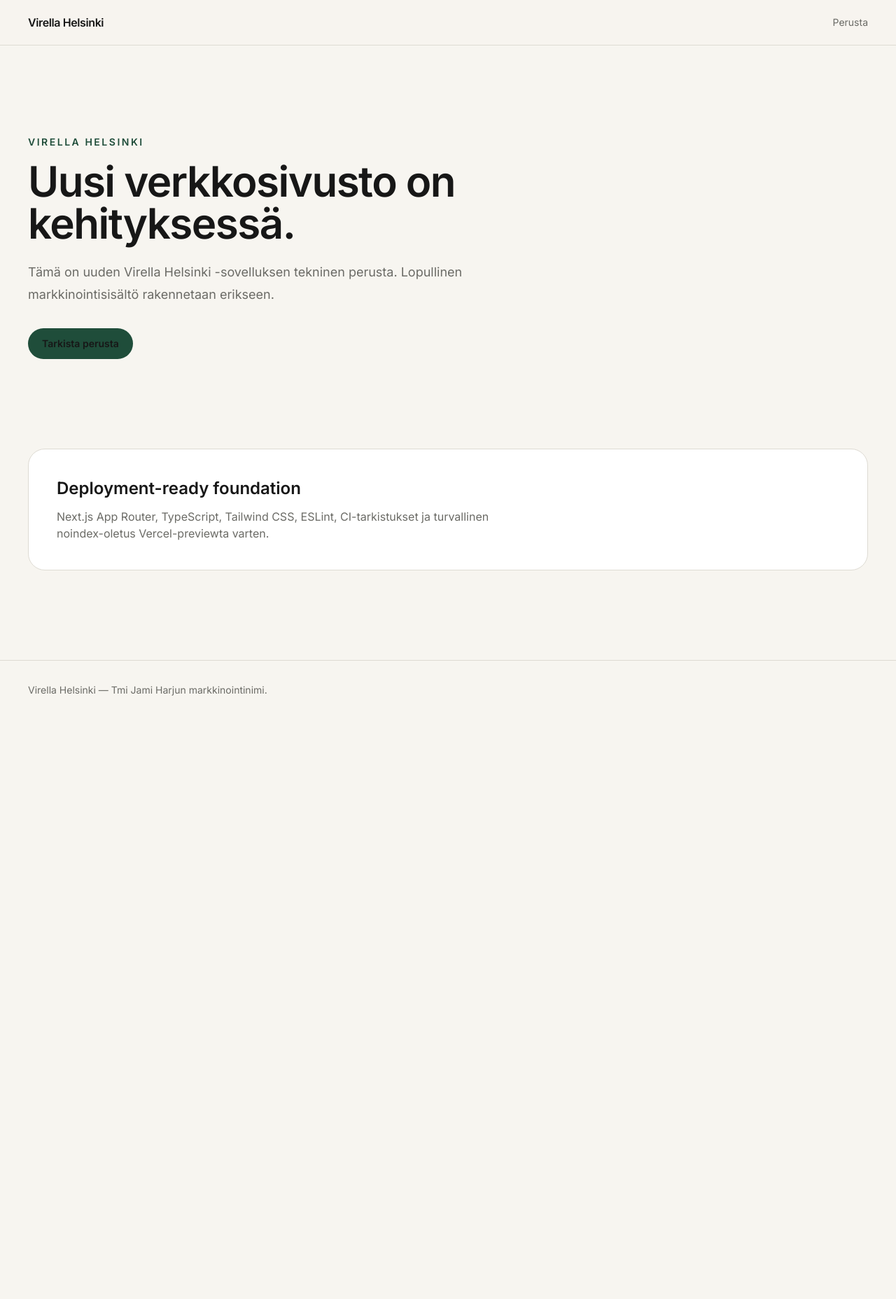
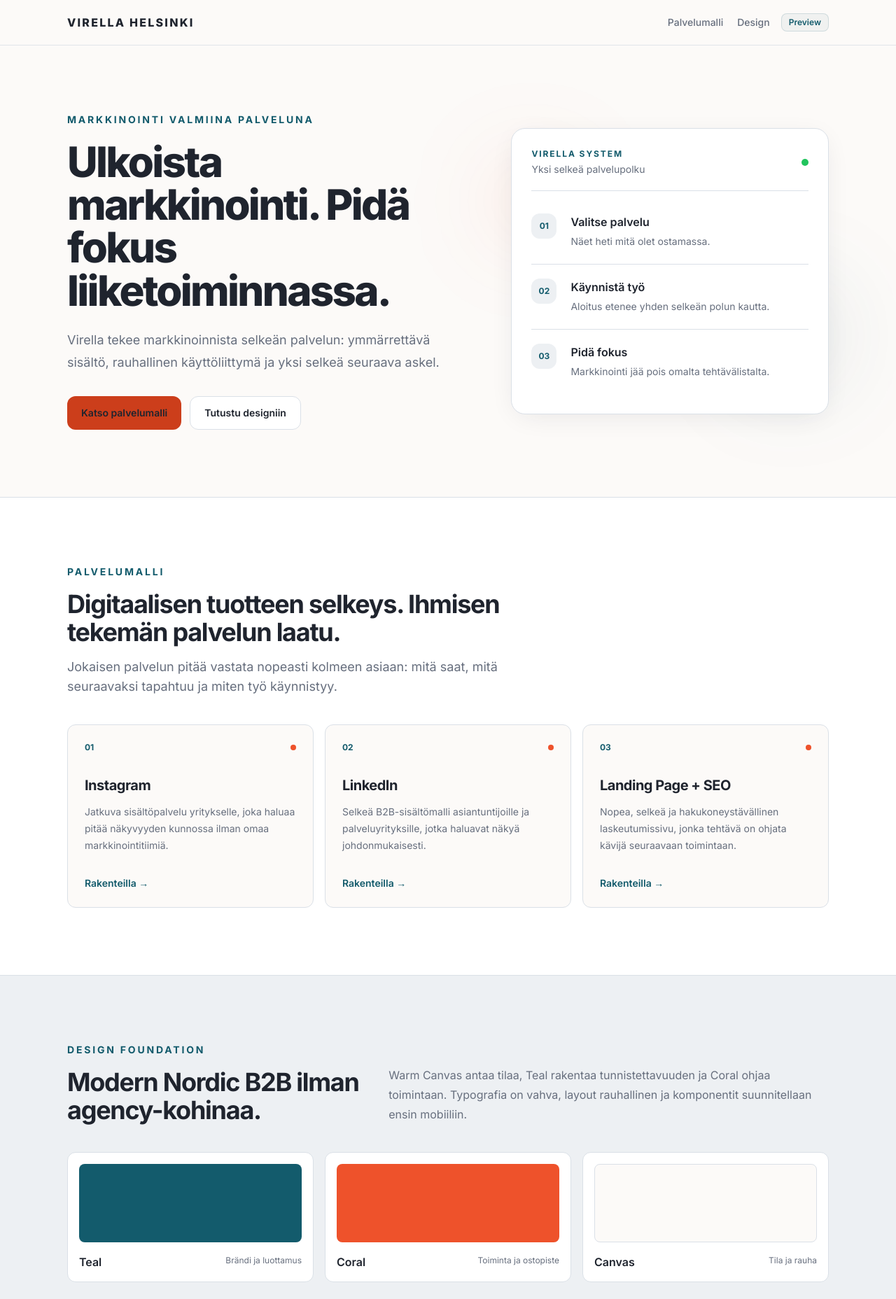
Before and after one commit to Jambovisuaalit/virella-helsinki-web, a Next.js app: page / in a window 1280 px wide. Shown: the top 1856 px of the page at 70% size. Before the commit the page ends 1028 px from the top, so only its background shows below. Built offline with nearby package versions, Linux system fonts and the light colour scheme.

Commit message:
style: implement Virella Nordic design foundation

```diff
--- a/app/globals.css
+++ b/app/globals.css
@@ -1,24 +1,36 @@
 @import "tailwindcss";
 
 :root {
-  --background: #f7f5f0;
-  --foreground: #171717;
+  --background: #fcfaf8;
+  --foreground: #1f242e;
   --surface: #ffffff;
-  --muted: #6b6b66;
-  --border: #dedbd3;
-  --brand: #1f4d3a;
+  --cloud: #edf0f3;
+  --mist: #e8ebee;
+  --muted: #676f7e;
+  --border: #dae0e7;
+  --brand: #135b6c;
+  --brand-strong: #0e4654;
   --brand-foreground: #ffffff;
-  --focus: #0f766e;
+  --accent: #ee522b;
+  --action: #cc3e1b;
+  --success: #21c45d;
+  --focus: #135b6c;
 }
 
 @theme inline {
   --color-background: var(--background);
   --color-foreground: var(--foreground);
   --color-surface: var(--surface);
+  --color-cloud: var(--cloud);
+  --color-mist: var(--mist);
   --color-muted: var(--muted);
   --color-border: var(--border);
   --color-brand: var(--brand);
+  --color-brand-strong: var(--brand-strong);
   --color-brand-foreground: var(--brand-foreground);
+  --color-accent: var(--accent);
+  --color-action: var(--action);
+  --color-success: var(--success);
   --color-focus: var(--focus);
 }
 
@@ -36,6 +48,14 @@ body {
   color: var(--foreground);
   font-family: var(--font-inter), Arial, Helvetica, sans-serif;
   -webkit-font-smoothing: antialiased;
+  text-rendering: optimizeLegibility;
+}
+
+button,
+input,
+textarea,
+select {
+  font: inherit;
 }
 
 a {
@@ -43,7 +63,27 @@ a {
   text-decoration: none;
 }
 
+::selection {
+  background: var(--brand);
+  color: var(--brand-foreground);
+}
+
 :focus-visible {
   outline: 3px solid var(--focus);
   outline-offset: 3px;
 }
+
+@media (prefers-reduced-motion: reduce) {
+  html {
+    scroll-behavior: auto;
+  }
+
+  *,
+  *::before,
+  *::after {
+    scroll-behavior: auto !important;
+    transition-duration: 0.01ms !important;
+    animation-duration: 0.01ms !important;
+    animation-iteration-count: 1 !important;
+  }
+}
--- a/app/page.tsx
+++ b/app/page.tsx
@@ -2,36 +2,177 @@ import { SectionContainer } from "@/components/layout/section-container";
 import { SiteFooter } from "@/components/site/footer";
 import { SiteHeader } from "@/components/site/header";
 import { ButtonLink } from "@/components/ui/button";
+
+const serviceAreas = [
+  {
+    title: "Instagram",
+    text: "Jatkuva sisältöpalvelu yritykselle, joka haluaa pitää näkyvyyden kunnossa ilman omaa markkinointitiimiä.",
+  },
+  {
+    title: "LinkedIn",
+    text: "Selkeä B2B-sisältömalli asiantuntijoille ja palveluyrityksille, jotka haluavat näkyä johdonmukaisesti.",
+  },
+  {
+    title: "Landing Page + SEO",
+    text: "Nopea, selkeä ja hakukoneystävällinen laskeutumissivu, jonka tehtävä on ohjata kävijä seuraavaan toimintaan.",
+  },
+];
+
+const principles = [
+  ["Teal", "Brändi ja luottamus", "bg-brand"],
+  ["Coral", "Toiminta ja ostopiste", "bg-accent"],
+  ["Canvas", "Tila ja rauha", "bg-background border border-border"],
+] as const;
 
 export default function Home() {
   return (
     <>
       <SiteHeader />
       <main>
-        <SectionContainer className="py-24 sm:py-32">
-          <div className="max-w-3xl">
-            <p className="mb-4 text-sm font-semibold uppercase tracking-[0.18em] text-brand">
-              Virella Helsinki
+        <section className="overflow-hidden border-b border-border">
+          <SectionContainer className="grid gap-12 py-16 md:grid-cols-[1.1fr_0.9fr] md:items-center md:py-24 lg:gap-20">
+            <div className="max-w-[720px]">
+              <p className="mb-5 text-xs font-bold uppercase tracking-[0.2em] text-brand sm:text-sm">
+                Markkinointi valmiina palveluna
               </p>
-            <h1 className="text-4xl font-semibold tracking-tight sm:text-6xl">
-              Uusi verkkosivusto on kehityksessä.
+              <h1 className="max-w-[760px] text-[2.55rem] font-extrabold leading-[1.02] tracking-[-0.045em] sm:text-5xl md:text-[3.75rem]">
+                Ulkoista markkinointi. Pidä fokus liiketoiminnassa.
               </h1>
-            <p className="mt-6 max-w-2xl text-lg leading-8 text-muted">
-              Tämä on uuden Virella Helsinki -sovelluksen tekninen perusta. Lopullinen markkinointisisältö rakennetaan erikseen.
+              <p className="mt-6 max-w-[680px] text-base leading-7 text-muted sm:text-lg sm:leading-8">
+                Virella tekee markkinoinnista selkeän palvelun: ymmärrettävä sisältö, rauhallinen käyttöliittymä ja yksi selkeä seuraava askel.
               </p>
-            <div className="mt-8 flex flex-wrap gap-3">
-              <ButtonLink href="#foundation">Tarkista perusta</ButtonLink>
+              <div className="mt-8 flex flex-col gap-3 sm:flex-row">
+                <ButtonLink href="#services">Katso palvelumalli</ButtonLink>
+                <ButtonLink href="#foundation" variant="secondary">
+                  Tutustu designiin
+                </ButtonLink>
+              </div>
+            </div>
+
+            <div className="relative">
+              <div className="absolute -left-8 top-10 h-32 w-32 rounded-full bg-accent/10 blur-3xl" aria-hidden="true" />
+              <div className="absolute -right-6 bottom-8 h-40 w-40 rounded-full bg-brand/10 blur-3xl" aria-hidden="true" />
+              <div className="relative rounded-[20px] border border-border bg-surface p-5 shadow-[0_8px_40px_-12px_rgba(31,36,46,0.12)] sm:p-7">
+                <div className="flex items-center justify-between border-b border-border pb-5">
+                  <div>
+                    <p className="text-xs font-bold uppercase tracking-[0.16em] text-brand">Virella system</p>
+                    <p className="mt-1 text-sm text-muted">Yksi selkeä palvelupolku</p>
+                  </div>
+                  <span className="h-2.5 w-2.5 rounded-full bg-success" aria-label="Järjestelmä valmis" />
+                </div>
+
+                <ol className="mt-3 divide-y divide-border">
+                  {[
+                    ["01", "Valitse palvelu", "Näet heti mitä olet ostamassa."],
+                    ["02", "Käynnistä työ", "Aloitus etenee yhden selkeän polun kautta."],
+                    ["03", "Pidä fokus", "Markkinointi jää pois omalta tehtävälistalta."],
+                  ].map(([number, title, text]) => (
+                    <li key={number} className="grid grid-cols-[44px_1fr] gap-3 py-5">
+                      <span className="flex h-9 w-9 items-center justify-center rounded-xl bg-cloud text-xs font-bold text-brand">
+                        {number}
+                      </span>
+                      <div>
+                        <p className="font-semibold">{title}</p>
+                        <p className="mt-1 text-sm leading-6 text-muted">{text}</p>
+                      </div>
+                    </li>
+                  ))}
+                </ol>
               </div>
             </div>
           </SectionContainer>
-        <SectionContainer id="foundation" className="pb-24 sm:pb-32">
-          <div className="rounded-3xl border border-border bg-surface p-8 sm:p-10">
-            <h2 className="text-2xl font-semibold">Deployment-ready foundation</h2>
-            <p className="mt-3 max-w-2xl text-muted">
-              Next.js App Router, TypeScript, Tailwind CSS, ESLint, CI-tarkistukset ja turvallinen noindex-oletus Vercel-previewta varten.
+        </section>
+
+        <section id="services" className="bg-surface">
+          <SectionContainer className="py-16 md:py-24">
+            <div className="max-w-[720px]">
+              <p className="text-xs font-bold uppercase tracking-[0.2em] text-brand sm:text-sm">Palvelumalli</p>
+              <h2 className="mt-4 text-3xl font-bold tracking-[-0.035em] sm:text-4xl">
+                Digitaalisen tuotteen selkeys. Ihmisen tekemän palvelun laatu.
+              </h2>
+              <p className="mt-4 text-base leading-7 text-muted sm:text-lg">
+                Jokaisen palvelun pitää vastata nopeasti kolmeen asiaan: mitä saat, mitä seuraavaksi tapahtuu ja miten työ käynnistyy.
               </p>
             </div>
+
+            <div className="mt-10 grid gap-4 md:grid-cols-3">
+              {serviceAreas.map((service, index) => (
+                <article
+                  key={service.title}
+                  className="group rounded-xl border border-border bg-background p-6 transition hover:-translate-y-1 hover:shadow-[0_12px_44px_-18px_rgba(31,36,46,0.20)]"
+                >
+                  <div className="flex items-center justify-between gap-4">
+                    <span className="text-xs font-bold text-brand">0{index + 1}</span>
+                    <span className="h-2 w-2 rounded-full bg-accent" aria-hidden="true" />
+                  </div>
+                  <h3 className="mt-8 text-xl font-bold tracking-[-0.025em]">{service.title}</h3>
+                  <p className="mt-3 text-sm leading-6 text-muted">{service.text}</p>
+                  <p className="mt-8 text-sm font-semibold text-brand">Rakenteilla →</p>
+                </article>
+              ))}
+            </div>
           </SectionContainer>
+        </section>
+
+        <section id="foundation" className="border-y border-border bg-cloud">
+          <SectionContainer className="py-16 md:py-24">
+            <div className="grid gap-10 lg:grid-cols-[0.8fr_1.2fr] lg:items-end">
+              <div>
+                <p className="text-xs font-bold uppercase tracking-[0.2em] text-brand sm:text-sm">Design foundation</p>
+                <h2 className="mt-4 text-3xl font-bold tracking-[-0.035em] sm:text-4xl">
+                  Modern Nordic B2B ilman agency-kohinaa.
+                </h2>
+              </div>
+              <p className="max-w-[680px] text-base leading-7 text-muted lg:justify-self-end">
+                Warm Canvas antaa tilaa, Teal rakentaa tunnistettavuuden ja Coral ohjaa toimintaan. Typografia on vahva, layout rauhallinen ja komponentit suunnitellaan ensin mobiiliin.
+              </p>
+            </div>
+
+            <div className="mt-10 grid gap-4 sm:grid-cols-3">
+              {principles.map(([name, role, color]) => (
+                <div key={name} className="rounded-xl border border-border bg-surface p-4">
+                  <div className={`h-28 rounded-lg ${color}`} aria-hidden="true" />
+                  <div className="mt-4 flex items-start justify-between gap-4">
+                    <p className="font-semibold">{name}</p>
+                    <p className="text-right text-xs leading-5 text-muted">{role}</p>
+                  </div>
+                </div>
+              ))}
+            </div>
+
+            <div className="mt-6 grid gap-4 rounded-xl border border-border bg-surface p-5 sm:grid-cols-3 sm:p-6">
+              {[
+                ["Mobile-first", "320 px alkaen"],
+                ["Server-first", "Minimoi client JS"],
+                ["Preview-safe", "noindex, nofollow"],
+              ].map(([title, value]) => (
+                <div key={title} className="border-b border-border pb-4 last:border-0 last:pb-0 sm:border-b-0 sm:border-r sm:pb-0 sm:pr-5 sm:last:border-r-0">
+                  <p className="text-xs font-bold uppercase tracking-[0.14em] text-brand">{title}</p>
+                  <p className="mt-2 text-sm text-muted">{value}</p>
+                </div>
+              ))}
+            </div>
+          </SectionContainer>
+        </section>
+
+        <section className="bg-brand text-white">
+          <SectionContainer className="py-16 md:py-20">
+            <div className="flex flex-col gap-8 md:flex-row md:items-end md:justify-between">
+              <div className="max-w-[680px]">
+                <p className="text-xs font-bold uppercase tracking-[0.2em] text-white/65 sm:text-sm">Seuraava vaihe</p>
+                <h2 className="mt-4 text-3xl font-bold tracking-[-0.035em] sm:text-4xl">
+                  Design system on valmis kasvamaan sivu kerrallaan.
+                </h2>
+                <p className="mt-4 text-base leading-7 text-white/70">
+                  Seuraavaksi sama rakenne voidaan viedä palvelusivuihin ilman, että brändi tai käyttölogiikka muuttuu jokaisessa toteutusvaiheessa.
+                </p>
+              </div>
+              <ButtonLink href="#services" className="shrink-0 border-white/20 bg-white text-brand hover:bg-cloud" variant="secondary">
+                Takaisin palvelumalliin
+              </ButtonLink>
+            </div>
+          </SectionContainer>
+        </section>
       </main>
       <SiteFooter />
     </>
--- a/components/layout/section-container.tsx
+++ b/components/layout/section-container.tsx
@@ -5,7 +5,7 @@ type SectionContainerProps = HTMLAttributes<HTMLDivElement>;
 export function SectionContainer({ className = "", ...props }: SectionContainerProps) {
   return (
     <div
-      className={`mx-auto w-full max-w-7xl px-5 sm:px-8 lg:px-10 ${className}`}
+      className={`mx-auto w-full max-w-[1152px] px-4 sm:px-6 lg:px-8 ${className}`}
       {...props}
     />
   );
--- a/components/site/footer.tsx
+++ b/components/site/footer.tsx
@@ -2,9 +2,10 @@ import { SectionContainer } from "@/components/layout/section-container";
 
 export function SiteFooter() {
   return (
-    <footer className="border-t border-border py-8 text-sm text-muted">
-      <SectionContainer>
-        <p>Virella Helsinki — Tmi Jami Harjun markkinointinimi.</p>
+    <footer className="border-t border-brand/15 bg-brand py-10 text-sm text-white/75">
+      <SectionContainer className="flex flex-col gap-3 sm:flex-row sm:items-center sm:justify-between">
+        <p className="font-semibold text-white">Virella Helsinki</p>
+        <p>Tmi Jami Harjun markkinointinimi.</p>
       </SectionContainer>
     </footer>
   );
--- a/components/site/header.tsx
+++ b/components/site/header.tsx
@@ -3,16 +3,28 @@ import { SectionContainer } from "@/components/layout/section-container";
 
 export function SiteHeader() {
   return (
-    <header className="border-b border-border bg-background/95">
-      <SectionContainer className="flex min-h-16 items-center justify-between gap-6">
-        <Link href="/" className="font-semibold tracking-tight">
+    <header className="sticky top-0 z-50 border-b border-border/80 bg-background/90 backdrop-blur-md">
+      <SectionContainer className="flex min-h-16 items-center justify-between gap-4">
+        <Link
+          href="/"
+          className="text-sm font-extrabold uppercase tracking-[0.14em] text-brand sm:text-base"
+        >
           Virella Helsinki
         </Link>
-        <nav aria-label="Päänavigaatio" className="text-sm text-muted">
-          <a href="#foundation" className="hover:text-foreground">
-            Perusta
-          </a>
-        </nav>
+
+        <div className="flex items-center gap-4">
+          <nav aria-label="Päänavigaatio" className="hidden items-center gap-5 text-sm font-medium text-muted sm:flex">
+            <a href="#services" className="transition hover:text-foreground">
+              Palvelumalli
+            </a>
+            <a href="#foundation" className="transition hover:text-foreground">
+              Design
+            </a>
+          </nav>
+          <span className="rounded-lg border border-brand/15 bg-brand/5 px-2.5 py-1 text-xs font-semibold text-brand">
+            Preview
+          </span>
+        </div>
       </SectionContainer>
     </header>
   );
--- a/components/ui/button.tsx
+++ b/components/ui/button.tsx
@@ -8,12 +8,12 @@ type ButtonLinkProps = ComponentProps<typeof Link> & {
 export function ButtonLink({ className = "", variant = "primary", ...props }: ButtonLinkProps) {
   const styles =
     variant === "primary"
-      ? "bg-brand text-brand-foreground hover:opacity-90"
-      : "border border-border bg-surface text-foreground hover:bg-background";
+      ? "bg-action text-white hover:brightness-90"
+      : "border border-border bg-surface text-foreground hover:bg-cloud";
 
   return (
     <Link
-      className={`inline-flex min-h-11 items-center justify-center rounded-full px-5 py-2.5 text-sm font-semibold transition ${styles} ${className}`}
+      className={`inline-flex min-h-12 items-center justify-center rounded-xl px-5 py-3 text-sm font-semibold transition ${styles} ${className}`}
       {...props}
     />
   );
```
Lines whose indentation alone changed are shown as unchanged.
